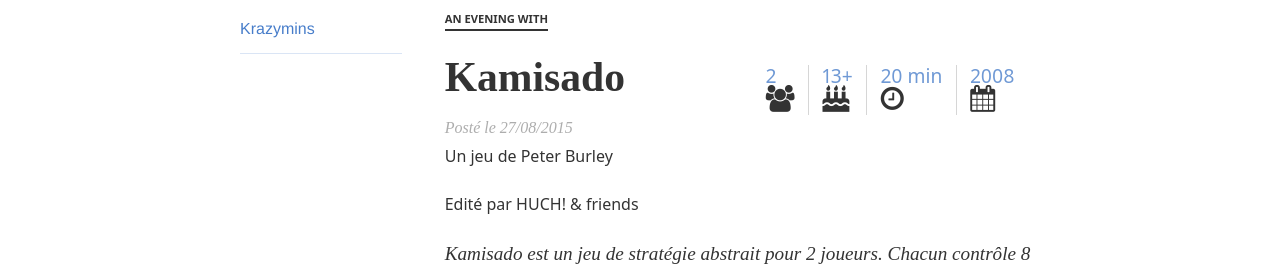
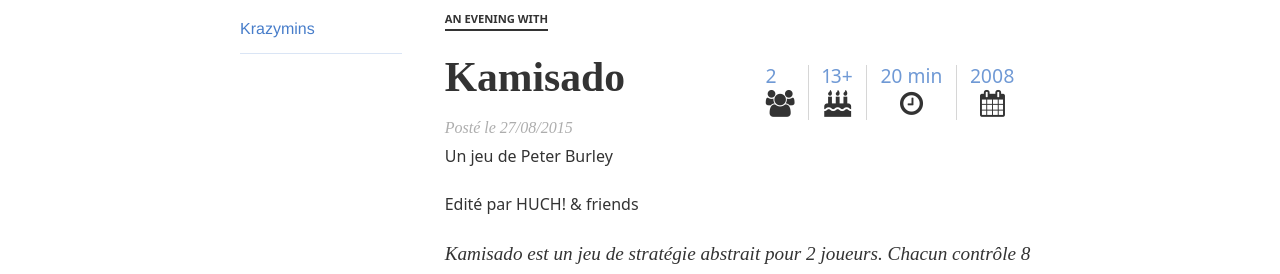
Before and after one commit to turn-over/turn-over, a Jekyll site: the page built from _posts/2015-08-27-Kamisado.markdown, in a window 1280 px wide. Shown: the part 391-665 px from the top of the page. Built offline with Jekyll 4.4.1, drawn with Linux system fonts in a browser that asks for light colours; nearby versions of some CDN libraries; library files that are not in the unit come from our copies.

Commit message:
Fixed stats layout, icons are now centered with a litte of top padding

```diff
--- a/_layouts/post.html
+++ b/_layouts/post.html
@@ -24,10 +24,10 @@
     {% endunless %}
   <div class="{{statsClass}}">
     <ul>
-      <li>{{page.players}}<span><i class="fa fa-users fa-2x"></i></span></li>
-      <li>{{page.age}}<span><i class="fa fa-birthday-cake fa-2x"></i></span></li>
-      <li>{{page.length}}<span><i class="fa fa-clock-o fa-2x"></i></span></li>
-      <li>{{page.year}}<span><i class="fa fa-calendar fa-2x"></i></span></li>
+      <li>{{page.players}}<span style="text-align: center;padding-top:5px;"><i class="fa fa-users fa-2x"></i></span></li>
+      <li>{{page.age}}<span style="text-align: center;padding-top:5px;"><i class="fa fa-birthday-cake fa-2x"></i></span></li>
+      <li>{{page.length}}<span style="text-align: center;padding-top:5px;"><i class="fa fa-clock-o fa-2x"></i></span></li>
+      <li>{{page.year}}<span style="text-align: center;padding-top:5px;"><i class="fa fa-calendar fa-2x"></i></span></li>
     </ul>
     </div>
 
```
